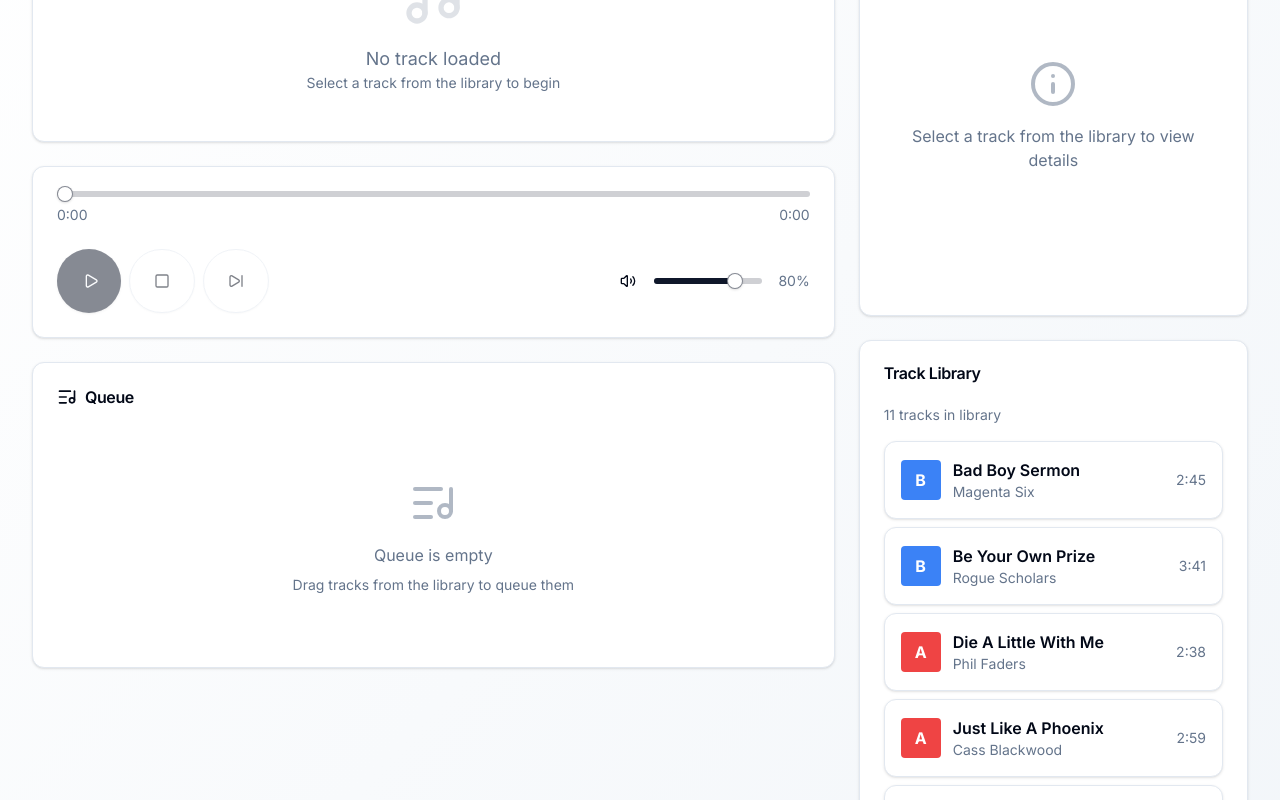
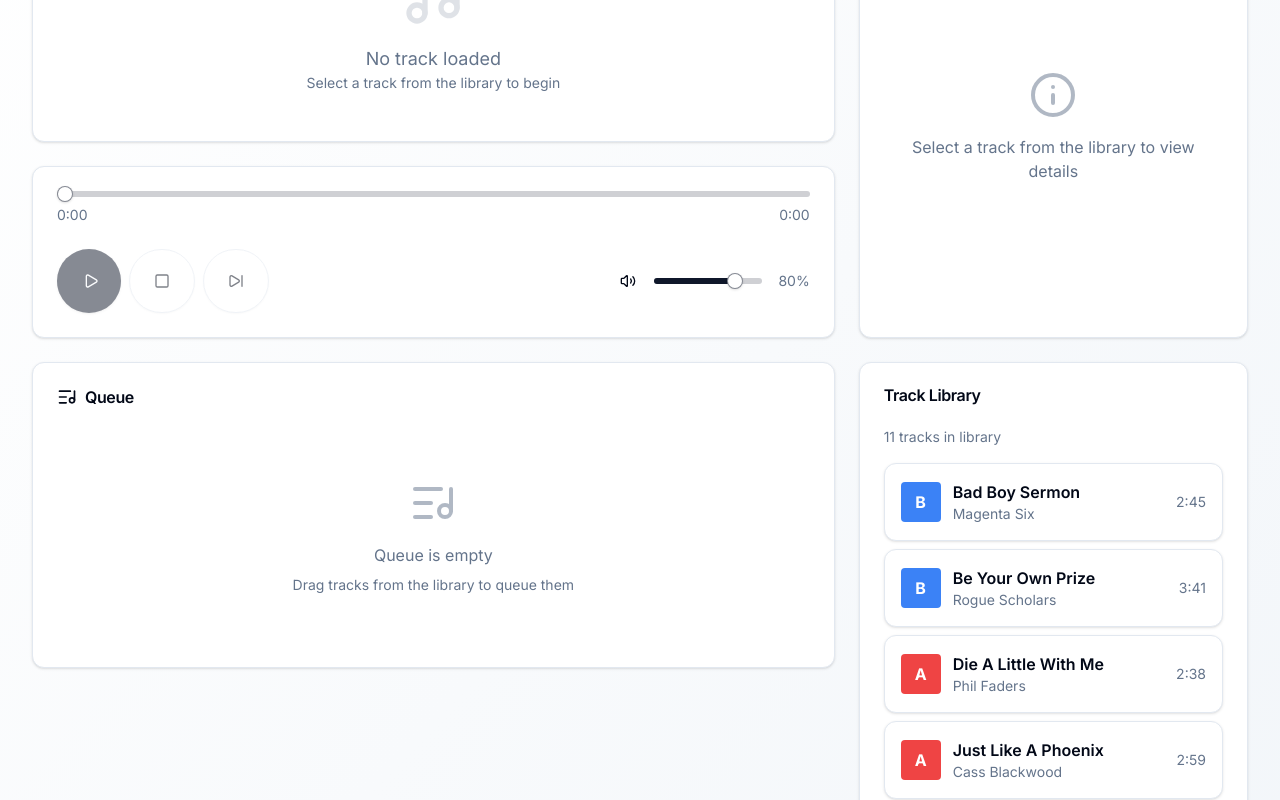
Before and after one commit to throwgoats/Peach95, a Next.js app: page / in a window 1280 px wide. Shown: the part 220-1020 px from the top of the page. Built offline with nearby package versions, Linux system fonts and the light colour scheme.

Commit message:
fix layout bugs

```diff
--- a/src/app/page.tsx
+++ b/src/app/page.tsx
@@ -34,9 +34,9 @@ export default function Home() {
             </p>
           </div>
 
-          <div className="grid grid-cols-1 lg:grid-cols-3 gap-6">
+          <div className="grid grid-cols-1 lg:grid-cols-3 gap-6 lg:grid-rows-[auto_auto] lg:auto-rows-auto">
             {/* Player Section - Takes 2 columns on large screens */}
-            <div className="lg:col-span-2 space-y-6">
+            <div className="lg:col-span-2 lg:row-span-1 space-y-6">
               {/* Now Playing */}
               <TrackInfo />
 
@@ -53,21 +53,24 @@ export default function Home() {
                   </div>
                 </CardContent>
               </Card>
-
-              {/* Queue */}
-              <QueuePanel />
             </div>
 
-            {/* Track Library - Takes 1 column */}
-            <div className="lg:col-span-1 space-y-6">
-              {/* Track Info Panel */}
+            {/* Track Info Panel - Matches height of player section */}
+            <div className="lg:col-span-1 lg:row-span-1">
               <TrackInfoPanel
                 track={selectedTrack}
                 onClose={() => setSelectedTrack(null)}
               />
+            </div>
 
-              {/* Track Library */}
-              <Card>
+            {/* Queue - Second row, takes 2 columns */}
+            <div className="lg:col-span-2 lg:row-span-1">
+              <QueuePanel />
+            </div>
+
+            {/* Track Library - Second row, takes 1 column */}
+            <div className="lg:col-span-1 lg:row-span-1">
+              <Card className="h-full">
                 <CardHeader>
                   <CardTitle>Track Library</CardTitle>
                 </CardHeader>
--- a/src/components/library/TrackInfoPanel.tsx
+++ b/src/components/library/TrackInfoPanel.tsx
@@ -32,7 +32,7 @@ export function TrackInfoPanel({ track, onClose }: TrackInfoPanelProps) {
 
   if (!track) {
     return (
-      <Card className="h-[400px]">
+      <Card className="h-full">
         <CardContent className="p-12 h-full flex items-center justify-center">
           <div className="flex flex-col items-center justify-center text-center">
             <Info className="h-12 w-12 text-muted-foreground mb-4 opacity-50" />
@@ -61,7 +61,7 @@ export function TrackInfoPanel({ track, onClose }: TrackInfoPanelProps) {
   };
 
   return (
-    <Card className="h-[400px] flex flex-col">
+    <Card className="h-full flex flex-col">
       <CardHeader className="flex-shrink-0">
         <div className="flex items-center justify-between">
           <CardTitle className="flex items-center gap-2">
```
